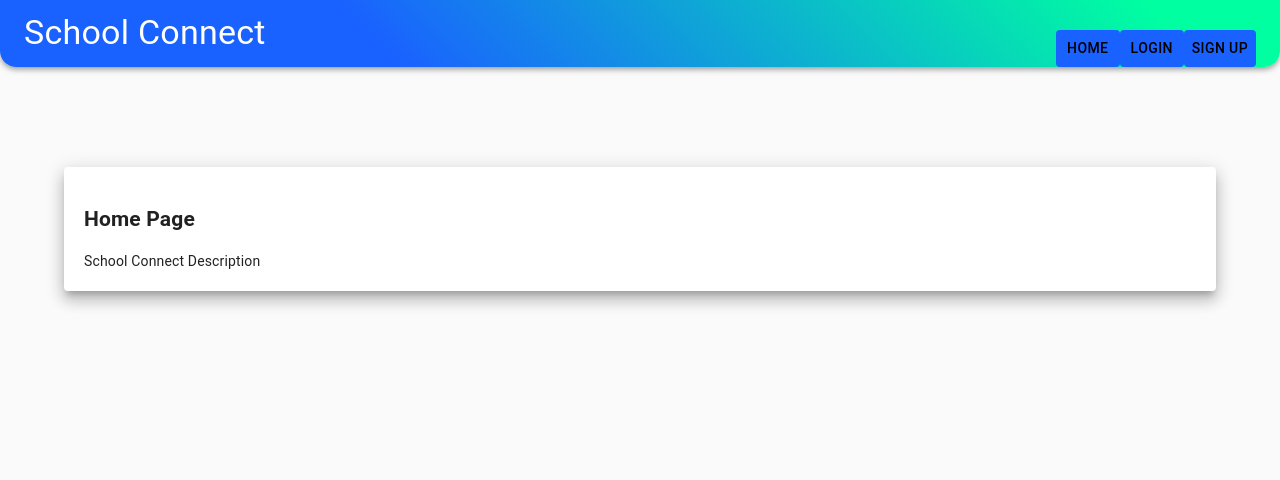
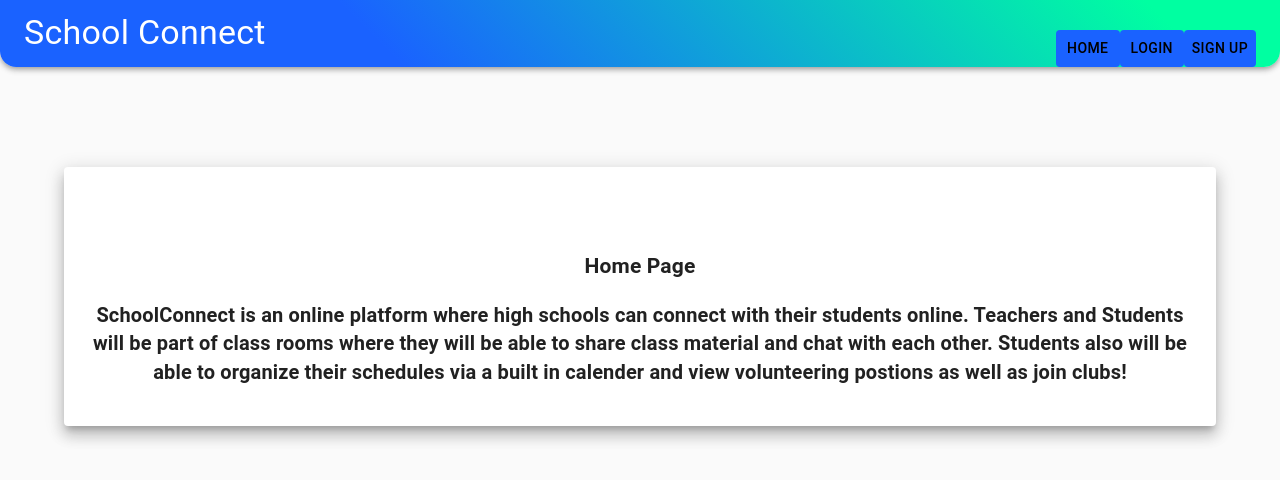
Before and after one commit to team-school-connect/school-connect, a React (Create React App) app in the folder frontend/: page /#/ in a window 1280 px wide. Shown: the top 480 px of the page. Built offline with nearby package versions, Linux system fonts and the light colour scheme.

Commit message:
Updated Apollo uri port and home

```diff
--- a/frontend/src/ApolloProvider.js
+++ b/frontend/src/ApolloProvider.js
@@ -8,7 +8,7 @@ import {
 } from '@apollo/client';
 
 const httpLink = createHttpLink({
-    uri: 'http://localhost:3000/',
+    uri: 'http://localhost:5000/',
 });
 
 const client = new ApolloClient({
--- a/frontend/src/components/home/Home.js
+++ b/frontend/src/components/home/Home.js
@@ -11,6 +11,17 @@ const useStyles = makeStyles(theme => ({
        width: '90%',
        margin:"100px auto"
     },
+    description: {
+        fontSize: '1.25rem',
+        fontWeight: 'bold',
+        textAlign: 'center',
+        marginBottom: '20px'
+    },
+    homePageTitle: {
+        textAlign: 'center',
+        marginTop: '4rem',
+        marginBttom: '2rem',
+    },
 }));
 
 
@@ -20,8 +31,12 @@ export function Home(){
     return (
         <Grid>
         <Paper elevation={10} className={classes.homeContainer}>
-            <h2>Home Page</h2>
-            School Connect Description
+            <h2 className={classes.homePageTitle}>Home Page</h2>
+            <p className={classes.description}>
+            SchoolConnect is an online platform where high schools can connect with their students online.
+            Teachers and Students will be part of class rooms where they will be able to share class material and chat with each other.
+            Students also will be able to organize their schedules via a built in calender and view volunteering postions as well as join clubs!
+            </p>
         </Paper>
         </Grid>
     );
```
Also changed, not shown: frontend/src/components/home/Home.css (added).
